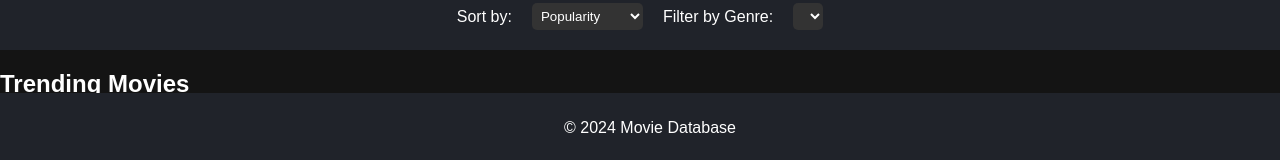
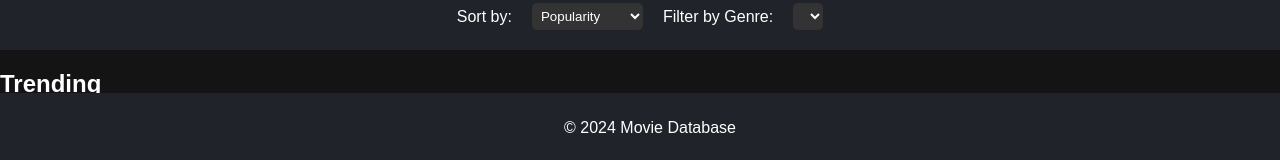
Before and after one commit to MaysonYancey/IT4403-TermProject, a plain HTML site: page index.html in a window 1280 px wide. Shown: the part 637-797 px from the top of the page. Drawn offline with nearby package versions, Linux system fonts and the light colour scheme; no server answers.

Commit message:
Update index.html

```diff
--- a/index.html
+++ b/index.html
@@ -40,7 +40,7 @@
             <select id="genre-select"></select>
         </section>
         <section id="suggested">
-            <h2 id="section-title">Trending Movies</h2>
+            <h2 id="section-title">Trending</h2>
             <div id="suggested-container"></div>
         </section>
         <section id="person-details" style="display: none;">
```
